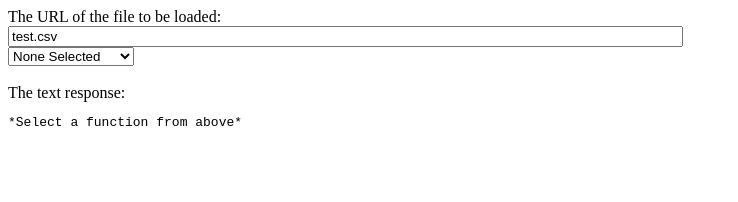
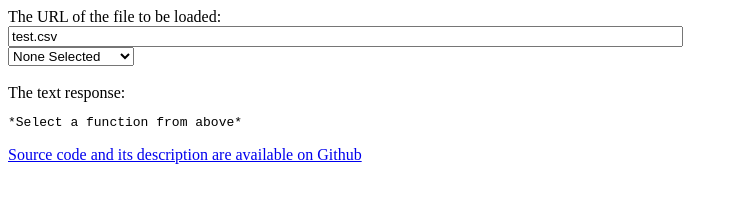
Before and after one commit to ashishsharma71/JScallback, a plain HTML site: page index.html in a window 1280 px wide. Shown: the whole page, without its empty margins (0-738 px from the left). Drawn offline with Linux system fonts and the light colour scheme.

Commit message:
Update index.html

```diff
--- a/index.html
+++ b/index.html
@@ -13,5 +13,6 @@
    <div id="demo">
    </div>
    <script src="main.js"></script>
+   <p><a href="https://github.com/ashishsharma71/JScallback">Source code and its description are available on Github</a></p>
 </body>
 </html>
```
